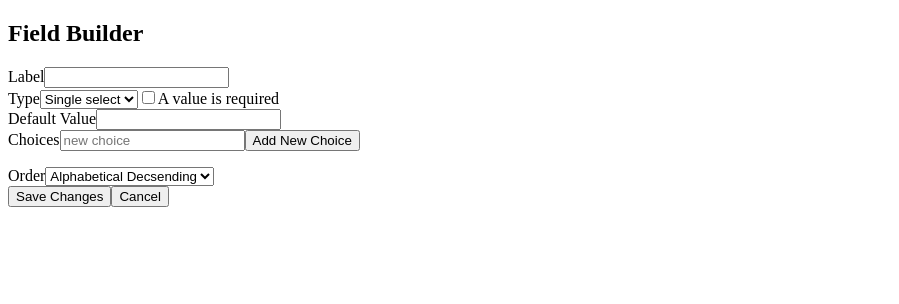
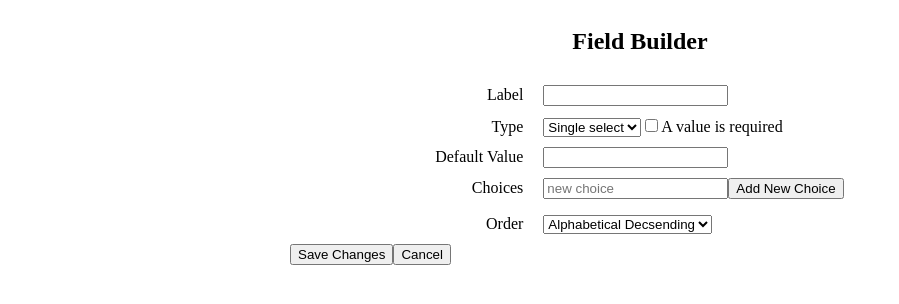
Before and after one commit to calebrs/craft-demo, a React (Create React App) app: page / in a window 1280 px wide. Shown: the top 304 px of the page, without its empty margins (0-899 px from the left). Built offline with nearby package versions, Linux system fonts and the light colour scheme.

Commit message:
Added css skeleton

```diff
--- a/public/index.html
+++ b/public/index.html
@@ -3,17 +3,10 @@
 
 <head>
   <meta charset="utf-8" />
-  <link rel="icon" href="%PUBLIC_URL%/favicon.ico" />
-  <meta name="viewport" content="width=device-width, initial-scale=1" />
-  <meta name="theme-color" content="#000000" />
-  <meta name="description" content="Web site created using create-react-app" />
-  <link rel="apple-touch-icon" href="%PUBLIC_URL%/logo192.png" />
-  <link rel="manifest" href="%PUBLIC_URL%/manifest.json" />
-  <title>React App</title>
+  <title>Craft Demo</title>
 </head>
 
 <body>
-  <noscript>You need to enable JavaScript to run this app.</noscript>
   <div id="root"></div>
 </body>
 
--- a/src/FieldBuilder.jsx
+++ b/src/FieldBuilder.jsx
@@ -1,26 +1,27 @@
 import React, { useState } from "react";
+import styles from './FieldBuilder.module.css';
 
 // Constants?
 
 const FieldBuilder = () => {
 
 
-
+  console.log(styles)
 
 
   return (
-    <div className="fieldbuilder-modal">
+    <div className={styles.modal}>
       <h2>
         Field Builder
       </h2>
       <form fieldbuilder-form>
-        <div>
+        <div className={styles.input_div}>
           <label htmlFor="label">
             Label
           </label>
           <input id="label" type="text" />
         </div>
-        <div>
+        <div className={styles.input_div}>
           <label htmlFor="type">
             Type
           </label>
@@ -30,13 +31,13 @@ const FieldBuilder = () => {
           </select>
           <input id="type" type="checkbox" value="" onChange="" />A value is required
         </div>
-        <div>
+        <div className={styles.input_div}>
           <label htmlFor="default-value">
             Default Value
           </label>
           <input id="default-value" type="text" />
         </div>
-        <div>
+        <div className={styles.input_div}>
           <label htmlFor="choices">
             Choices
           </label>
@@ -44,7 +45,7 @@ const FieldBuilder = () => {
           <button>Add New Choice</button>
           <ul id="choice-list"></ul>
         </div>
-        <div>
+        <div className={styles.input_div}>
           <label htmlFor="order">
             Order
           </label>
@@ -53,7 +54,7 @@ const FieldBuilder = () => {
             <option value="asc">Alphabetical Ascending</option>
           </select>
         </div>
-        <div>
+        <div className={styles.input_div}>
           <button type="submit">Save Changes</button>
           <button type="">Cancel</button>
         </div>
--- /dev/null
+++ b/src/FieldBuilder.module.css
@@ -0,0 +1,20 @@
+.modal {
+  display: flex;
+  flex-direction: column;
+  align-items: center;
+}
+
+.input_div {
+  margin-top: 0.625rem;
+}
+
+label {
+  text-align: right;
+  width: 33.3333%;
+  display: inline-block;
+  margin-right: 1.25rem;
+}
+
+form {
+  width: 700px;
+}
```
